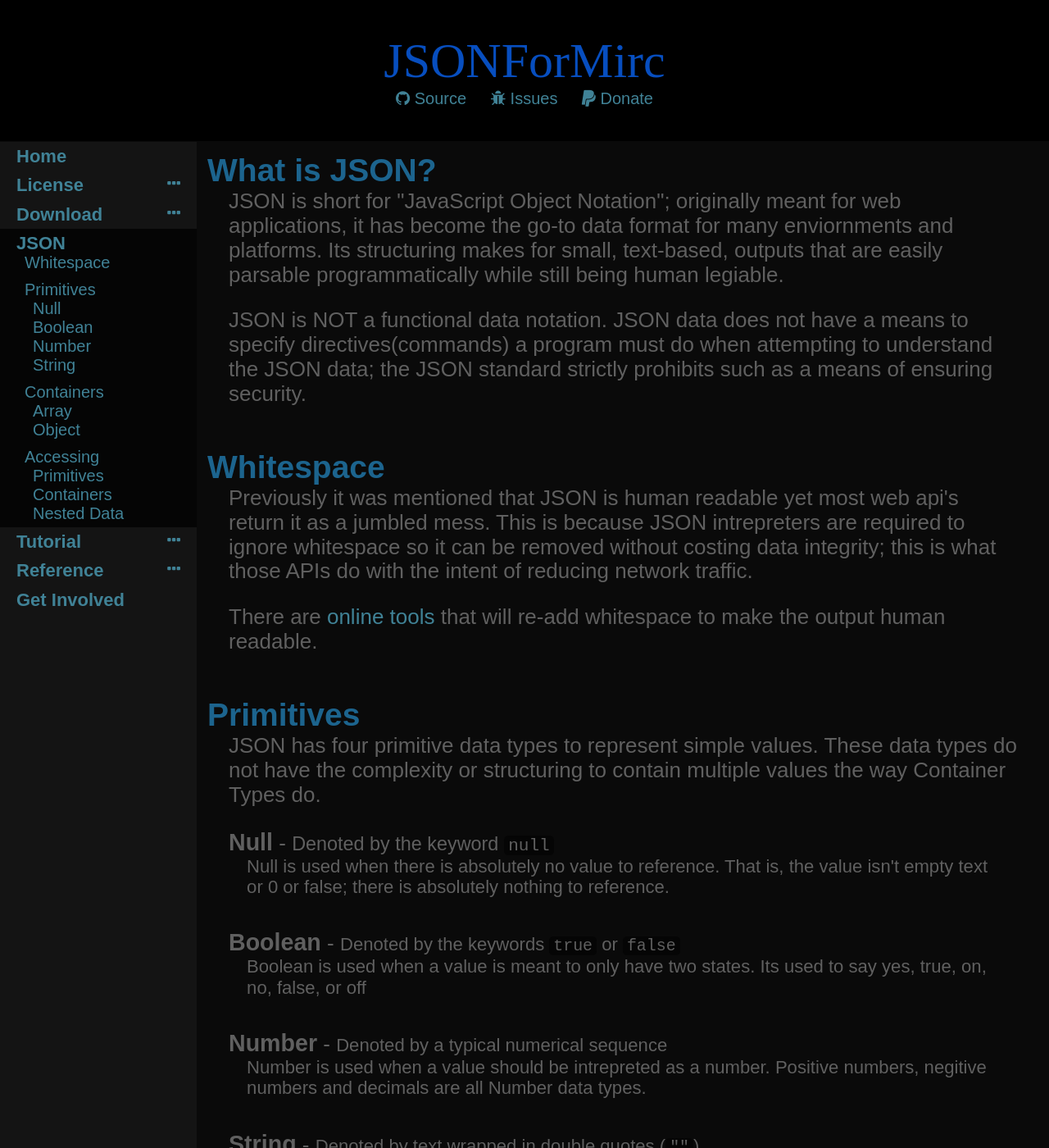
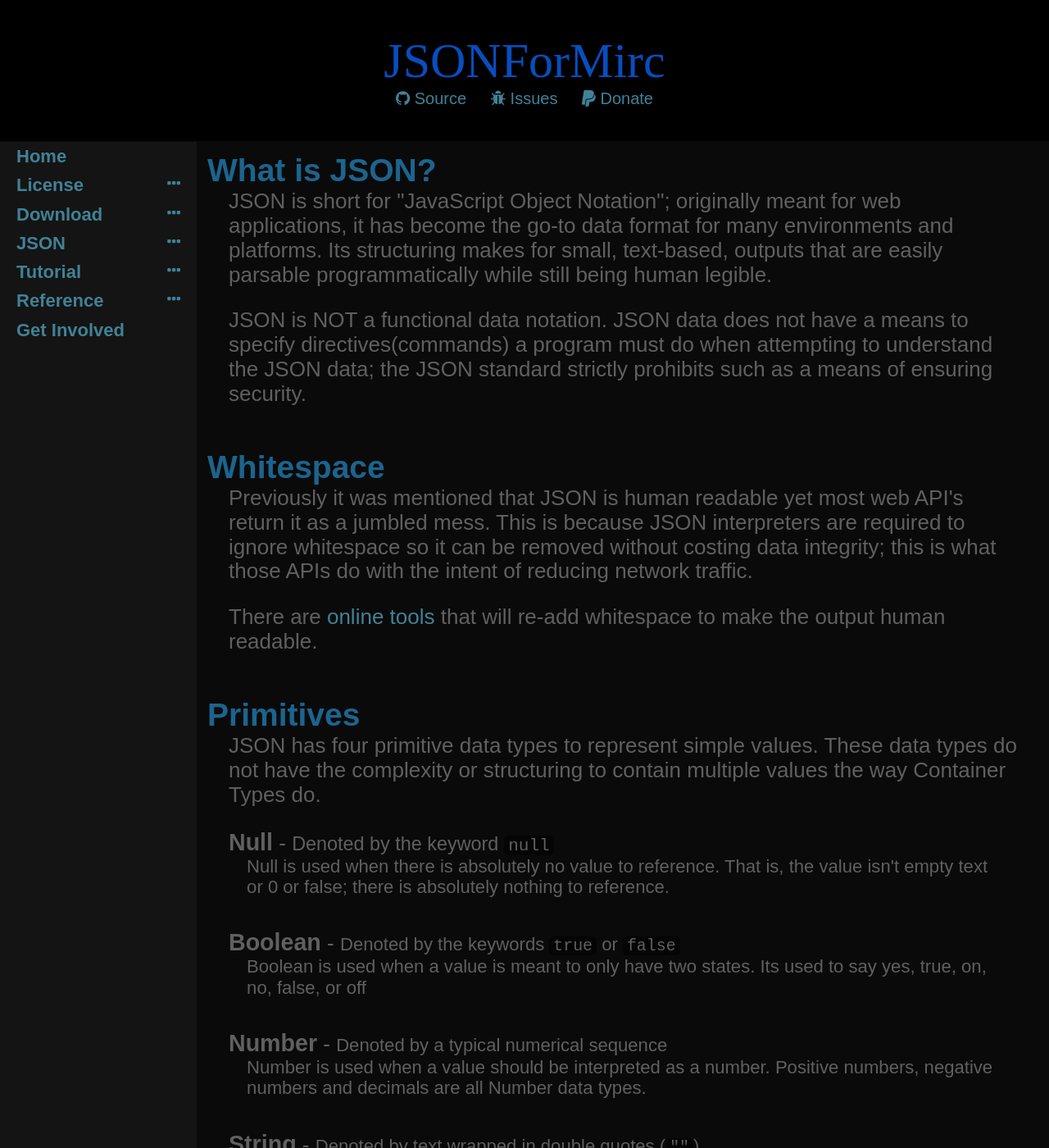
Before and after one commit to SReject/JSON-For-Mirc, a Jekyll site: the page built from jsonexplained.html, in a window 1280 px wide and 1400 px high. Shown: the whole window at 82% size. Built offline with Jekyll 4.4.1, drawn with Linux system fonts in a browser that asks for light colours; some web fonts are replaced; some of the changed text lies outside the part shown.

Commit message:
Fixing spelling

```diff
--- a/_includes/pagenav.html
+++ b/_includes/pagenav.html
@@ -5,7 +5,7 @@
 
 
 <!-- Home link -->
-<div class="navitem navhead{% if page.catagory == "home" %} active{% endif %}">
+<div class="navitem navhead{% if page.category == "home" %} active{% endif %}">
     <a href="./">Home</a>
 </div>
 
@@ -27,7 +27,7 @@
 
 
 <!-- License -->
-<div class="navitem{% if page.catagory == "license" %} active{% endif %}">
+<div class="navitem{% if page.category == "license" %} active{% endif %}">
     <div class="navhead">
         <a href="./license">License</a>
         <a class="navsubtoggle" href="#"><i class="fa fa-ellipsis-h"></i></a>
@@ -42,7 +42,7 @@
 
 
 <!-- Download -->
-<div class="navitem{% if page.catagory == "download" %} active{% endif %}">
+<div class="navitem{% if page.category == "download" %} active{% endif %}">
     <div class="navhead">
         <a href="./download">Download</a>
         <a class="navsubtoggle" href="#"><i class="fa fa-ellipsis-h"></i></a>
@@ -57,7 +57,7 @@
 
 
 <!-- JSON Explained -->
-<div class="navitem{% if page.catagory == "jsonexplained" %} active{% endif %}">
+<div class="navitem{% if page.category == "jsonexplained" %} active{% endif %}">
     <div class="navhead">
         <a href="./jsonexplained">JSON</a>
         <a class="navsubtoggle" href="#"><i class="fa fa-ellipsis-h"></i></a>
@@ -93,7 +93,7 @@
 
 
 <!-- Tutorial w/ subnav -->
-<div class="navitem{% if page.catagory == "tutorial" %} active{% endif %}">
+<div class="navitem{% if page.category == "tutorial" %} active{% endif %}">
     <div class="navhead">
         <a href="./tutorial">Tutorial</a>
         <a class="navsubtoggle" href="#"><i class="fa fa-ellipsis-h"></i></a>
@@ -111,7 +111,7 @@
 
 
 <!-- Reference w/ subnav -->
-<div class="navitem{% if page.catagory == "reference" %} active{% endif %}">
+<div class="navitem{% if page.category == "reference" %} active{% endif %}">
     <div class="navhead">
         <a href="./reference">Reference</a>
         <a class="navsubtoggle" href="#"><i class="fa fa-ellipsis-h"></i></a>
@@ -186,6 +186,6 @@
 
 
 <!-- Get Involved -->
-<div class="navitem navhead{% if page.catagory == "getinvolved" %} active{% endif %}">
+<div class="navitem navhead{% if page.category == "getinvolved" %} active{% endif %}">
     <a href="./getinvolved">Get Involved</a>
 </div>
--- a/getinvolved.html
+++ b/getinvolved.html
@@ -1,6 +1,6 @@
 ---
 layout: default
-catagory: getinvolved
+category: getinvolved
 ---
 <article>
     <header><h1>Feedback</h1></header>
--- a/index.html
+++ b/index.html
@@ -3,6 +3,6 @@
 catagory: home
 ---
 <p>JSON For mIRC is a mIRC script that makes use of mIRC's COM interface to parse and access <a href="./jsonexplained">JSON</a> data. Boasting a rich feature set, JSON For mIRC aims to be comprehensive, light-weight and blazingly fast.</p>
-<p>After scouring the web for a well coded JSON parser, a script by Timi was discovered that made use of mIRC's COM interferace. Timi's JSON parser was functional and comparatively fast but it was found to have many inefficiencies. Due to such, SReject began to write his own version and JSON For mIRC was born.</p>
+<p>After scouring the web for a well coded JSON parser, a script by Timi was discovered that made use of mIRC's COM interface. Timi's JSON parser was functional and comparatively fast but it was found to have many inefficiencies. Due to such, SReject began to write his own version and JSON For mIRC was born.</p>
 <p>The first version brought parsing and accessing but due to poor planning and being built from a piecemeal of personal specialized snippets, the original release had many flaws. As bugs were patched the codebase became harder to manage resulting in an ever increasing difficulty to patch bugs or add new features.</p>
 <p>While the project struggled to maintain itself new features were added to mIRC and many coding discoveries were made; this gave rise to a complete rewrite. The rewrite is better planned, held to a higher set of coding guidelines, is open source and version controlled via git/github.</p>
--- a/jsonexplained.html
+++ b/jsonexplained.html
@@ -5,7 +5,7 @@
 <article>
     <header><h1>What is JSON?</h1></header>
     <div class="body">
-        <p>JSON is short for "JavaScript Object Notation"; originally meant for web applications, it has become the go-to data format for many enviornments and platforms. Its structuring makes for small, text-based, outputs that are easily parsable programmatically while still being human legiable.</p>
+        <p>JSON is short for "JavaScript Object Notation"; originally meant for web applications, it has become the go-to data format for many environments and platforms. Its structuring makes for small, text-based, outputs that are easily parsable programmatically while still being human legible.</p>
         <p>JSON is NOT a functional data notation. JSON data does not have a means to specify directives(commands) a program must do when attempting to understand the JSON data; the JSON standard strictly prohibits such as a means of ensuring security.</p>
     </div>
 </article>
@@ -13,7 +13,7 @@
 <article id="whitespace">
     <header><h1>Whitespace</h1></header>
     <div class="body">
-        <p>Previously it was mentioned that JSON is human readable yet most web api's return it as a jumbled mess. This is because JSON intrepreters are required to ignore whitespace so it can be removed without costing data integrity; this is what those APIs do with the intent of reducing network traffic.</p>
+        <p>Previously it was mentioned that JSON is human readable yet most web API's return it as a jumbled mess. This is because JSON interpreters are required to ignore whitespace so it can be removed without costing data integrity; this is what those APIs do with the intent of reducing network traffic.</p>
         <p>There are <a href="http://jsonviewer.stack.hu/" target="_blank">online tools</a> that will re-add whitespace to make the output human readable.</p>
     </div>
 </article>
@@ -46,7 +46,7 @@
                 <h3>Number</h3> - <span class="smaller">Denoted by a typical numerical sequence</span>
             </div>
             <div class="body smaller">
-                <p>Number is used when a value should be intrepreted as a number. Positive numbers, negitive numbers and decimals are all Number data types.</p>
+                <p>Number is used when a value should be interpreted as a number. Positive numbers, negative numbers and decimals are all Number data types.</p>
             </div>
         </section>
 
@@ -55,7 +55,7 @@
                 <h3>String</h3> - <span class="smaller">Denoted by text wrapped in double quotes (<code>""</code>)</span>
             </div>
             <div class="body smaller">
-                <p>String is used when a value, regardless of its contents should be intrepreted as text.</p>
+                <p>String is used when a value, regardless of its contents should be interpreted as text.</p>
                 <p>Due to strings being able to contain any text, including double quotes, there are special character sequences that have alternative meanings within the context of a string:</p>
                 <ul class="simple">
                     <li><code>\"</code> - Represents a double quote</li>
@@ -81,7 +81,7 @@
 
         <section class="sub" id="datatypes/containers/array">
             <div>
-                <h3>Array</h3> - <span class="smaller">Denoted by a comma seperated list of values wrapped in brackets (<code>[]</code>)</span>
+                <h3>Array</h3> - <span class="smaller">Denoted by a comma separated list of values wrapped in brackets (<code>[]</code>)</span>
             </div>
             <div class="body smaller">
                 <p>Arrays are ordered lists of values where each value is automatically given an index for referencing. Indexes start at zero and increase by one for each value; the first value uses an index of 0, the second an index of 1, and so on for each value in the array.</p>
@@ -90,10 +90,10 @@
 
         <section class="sub" id="datatypes/containers/object">
             <div>
-                <h3>Object</h3> - <span class="smaller">Donated by a comma seperated list of key-value pairs wrapped in braces (<code>{}</code>)</span>
+                <h3>Object</h3> - <span class="smaller">Donated by a comma separated list of key-value pairs wrapped in braces (<code>{}</code>)</span>
             </div>
             <div class="body smaller">
-                <p>Objects are unordered lists where each value contained within is referenced by a given key. All keys are represented as a string and are seperated from their value via the use of a colon (<code>:</code>). Keys are case sensitive so attempting to reference "KEY" will not point to the data contained under "key".</p>
+                <p>Objects are unordered lists where each value contained within is referenced by a given key. All keys are represented as a string and are separated from their value via the use of a colon (<code>:</code>). Keys are case sensitive so attempting to reference "KEY" will not point to the data contained under "key".</p>
             </div>
         </section>
     </div>
--- a/tutorial.html
+++ b/tutorial.html
@@ -9,7 +9,7 @@
     <div class="body">
         This tutorial covers the basics of using JSON For mIRC.<br>
         <br>
-        It is expected that you know what <a href="/jsonexplained">JSON</a> is and that you have atleast a basic understanding of mIRC scripting. If something is unclear feel free to <a href="./getinvolved">contact us</a>.
+        It is expected that you know what <a href="/jsonexplained">JSON</a> is and that you have at least a basic understanding of mIRC scripting. If something is unclear feel free to <a href="./getinvolved">contact us</a>.
     </div>
 </article>
 
@@ -112,7 +112,7 @@
     <div class="body">
         To do:<br>
         - Simple open, access, close<br>
-        -- Fuzzy Loopups<br>
+        -- Fuzzy Look ups<br>
         -- ToBvar example(s)<br>
         -- ToFile example(s)<br>
         - ForEach looping<br>
```
Also changed, not shown: other parts of jsonexplained.html (+2 -2 lines), license.html (+6 -5 lines), reference.html (+16 -16 lines).
